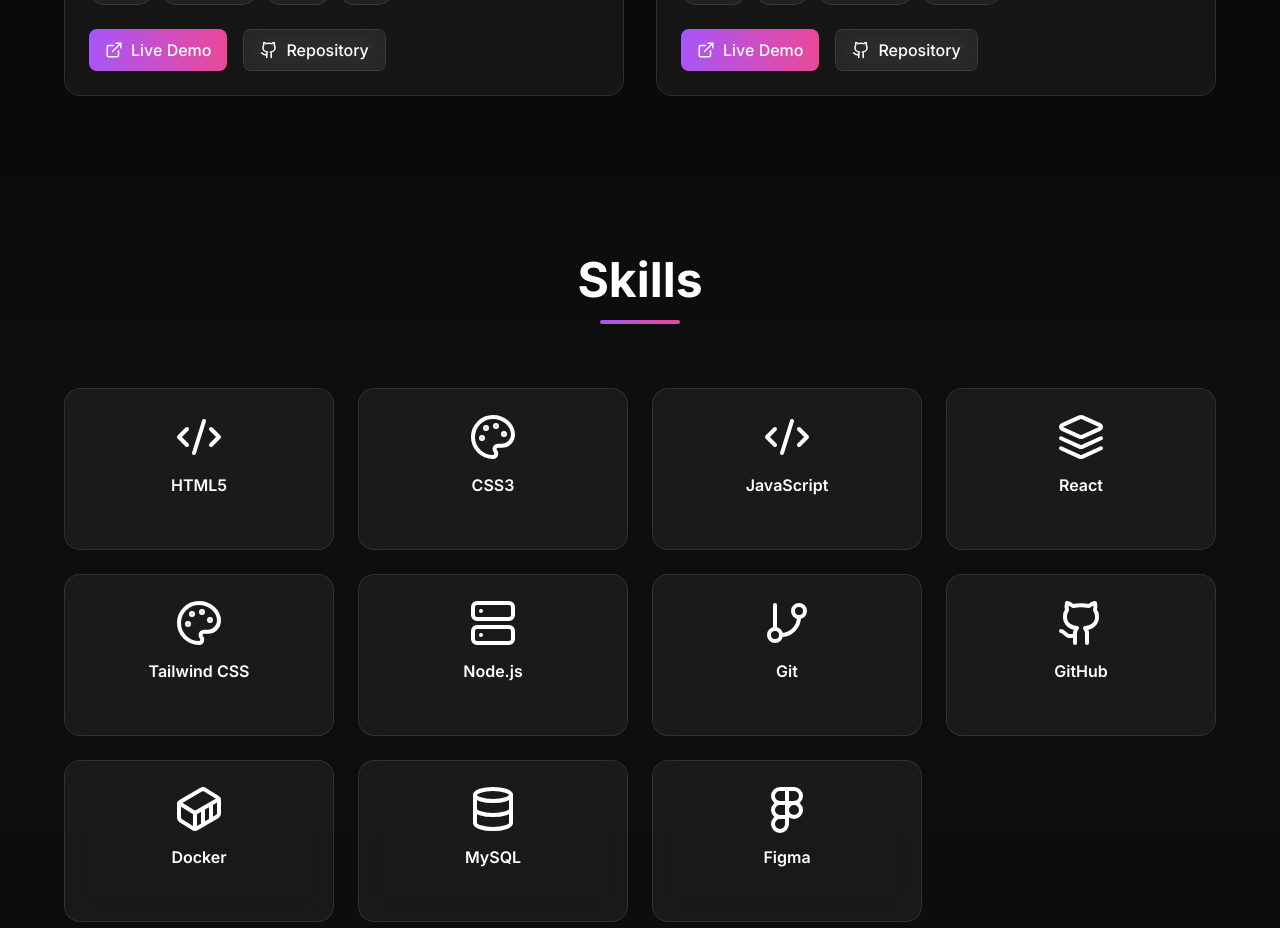
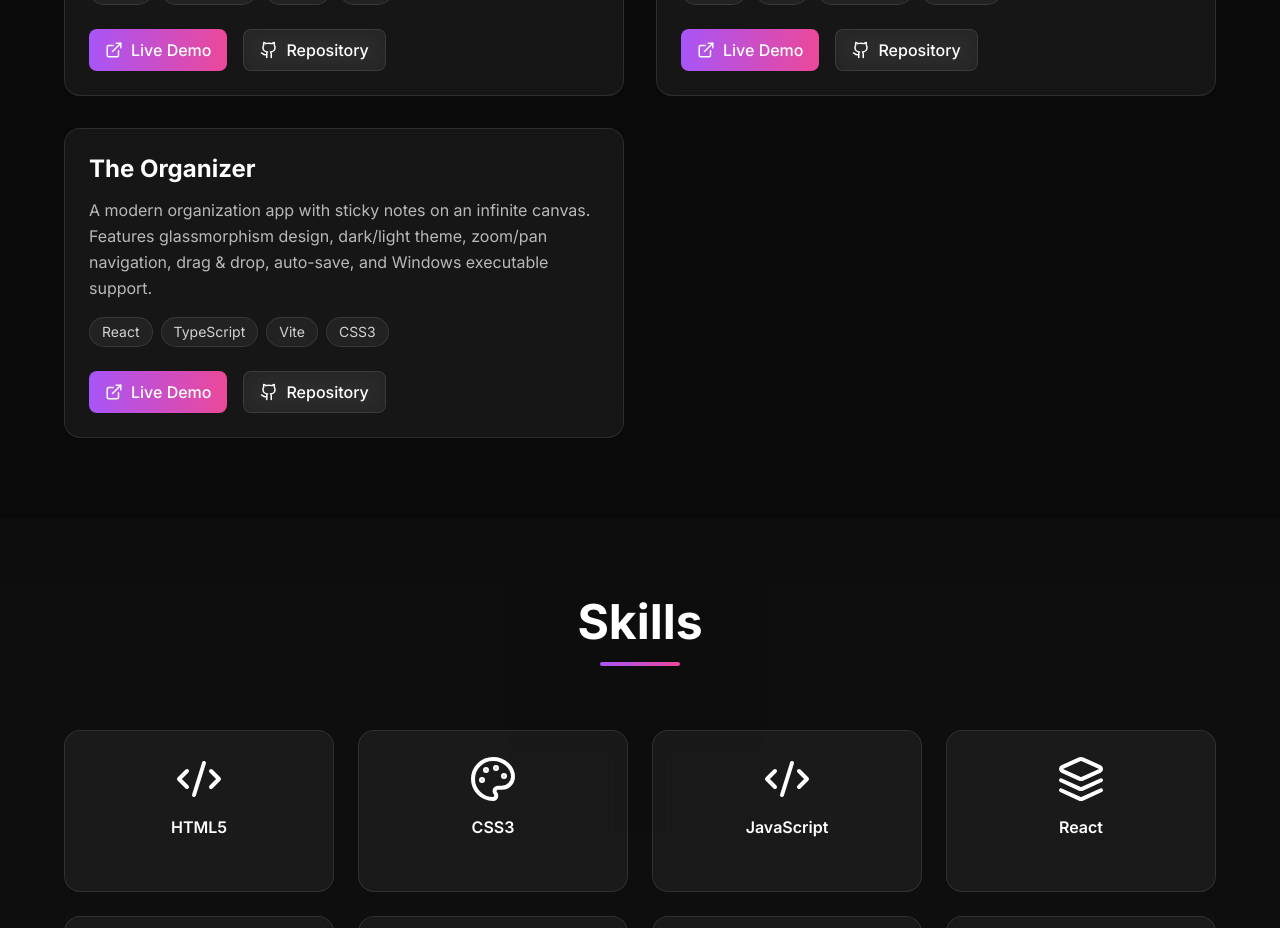
Before and after one commit to jhonatandasilvadev/profile, a React (Vite) app: page / in a window 1280 px wide. Shown: the part 1200-2128 px from the top of the page. Built offline with nearby package versions, Linux system fonts and the light colour scheme.

Commit message:
Add The Organizer project to portfolio

```diff
--- a/src/sections/Projects.jsx
+++ b/src/sections/Projects.jsx
@@ -26,6 +26,15 @@
       tags: ['HTML', 'CSS', 'JavaScript', 'Tailwind'],
       liveUrl: 'https://jhonatandasilvadev.github.io/site-exatasis/',
       repoUrl: 'https://github.com/jhonatandasilvadev/site-exatasis',
+    },
+    {
+      id: 'the-organizer',
+      name: 'The Organizer',
+      description:
+        'A modern organization app with sticky notes on an infinite canvas. Features glassmorphism design, dark/light theme, zoom/pan navigation, drag & drop, auto-save, and Windows executable support.',
+      tags: ['React', 'TypeScript', 'Vite', 'CSS3'],
+      liveUrl: 'https://jhonatandasilvadev.github.io/the-organizer/',
+      repoUrl: 'https://github.com/jhonatandasilvadev/the-organizer',
     },
   ]
 
```
